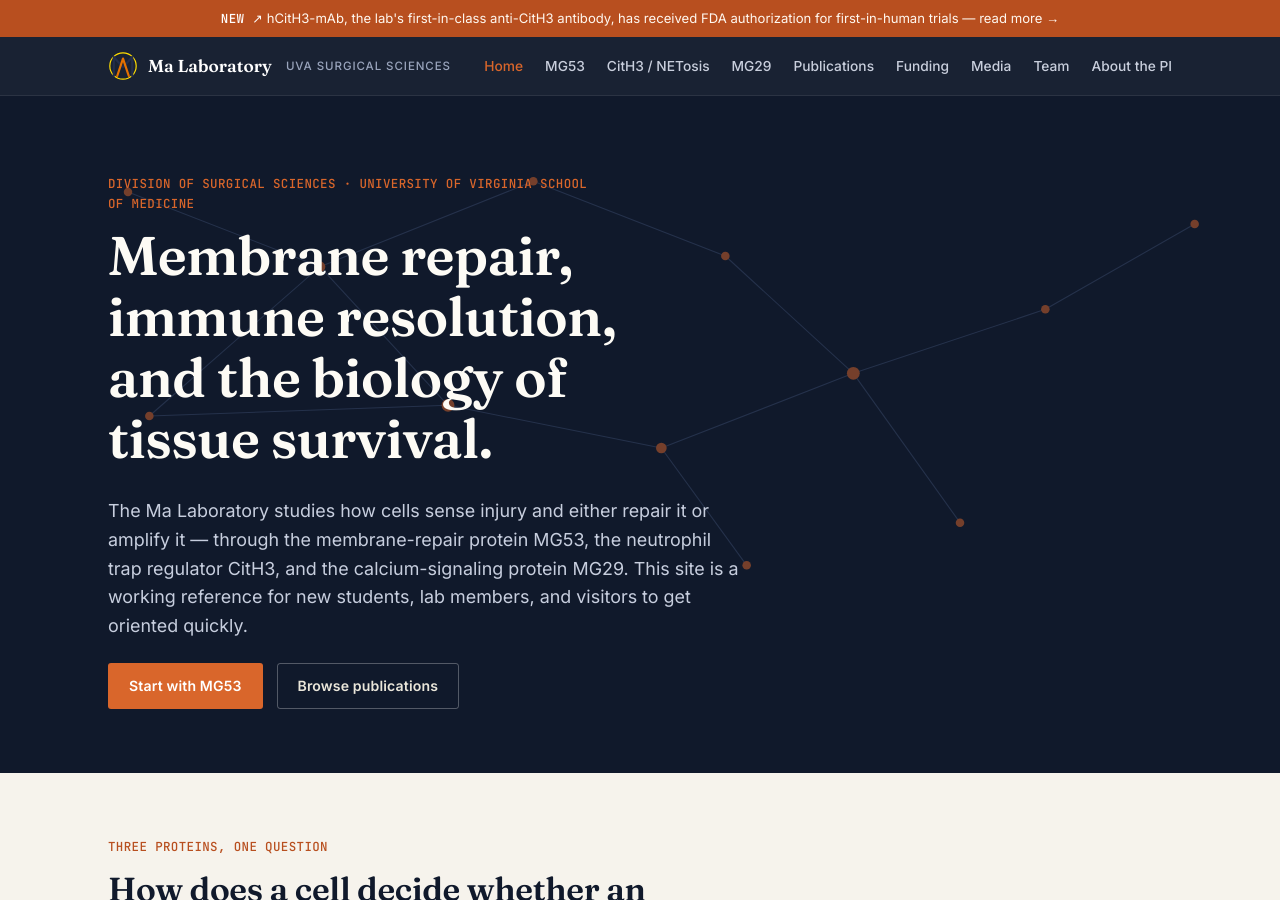
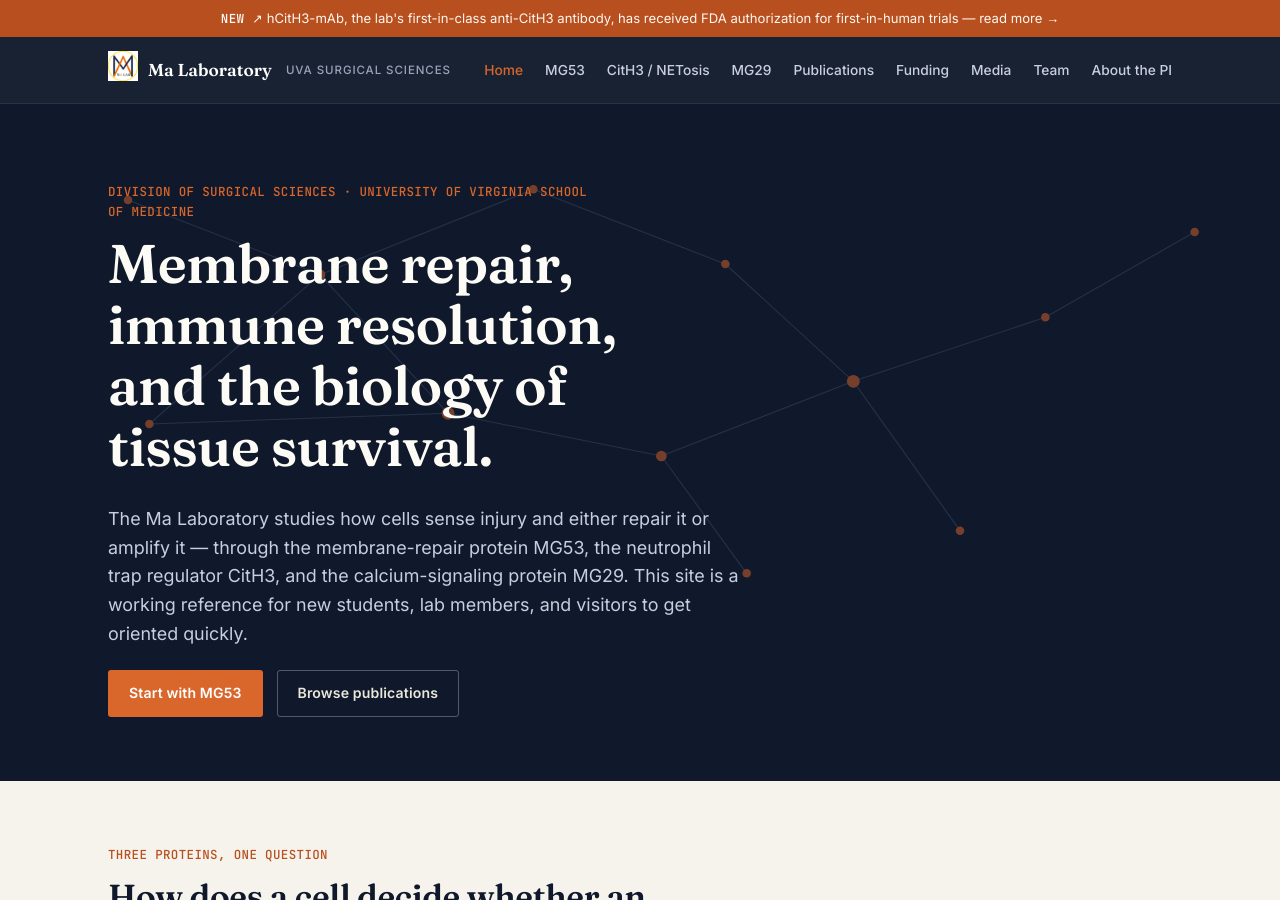
Before and after one commit to mjf6e/Ma-Lab-Research-Portfolio, a Jekyll site: the page built from index.html, in a window 1280 px wide and 900 px high. Built offline with Jekyll 4.4.1, drawn with Linux system fonts in a browser that asks for light colours.

Commit message:
Use the real uploaded logo file for nav and favicon

```diff
--- a/_layouts/default.html
+++ b/_layouts/default.html
@@ -5,9 +5,8 @@
 <meta name="viewport" content="width=device-width, initial-scale=1.0">
 <title>{% if page.title %}{{ page.title }} · {% endif %}Ma Laboratory</title>
 <meta name="description" content="{{ page.description | default: site.description }}">
-<link rel="icon" type="image/svg+xml" href="{{ '/assets/images/ma-lab-icon.svg' | relative_url }}">
-<link rel="alternate icon" href="{{ '/assets/images/ma-lab-icon.svg' | relative_url }}">
-<link rel="apple-touch-icon" href="{{ '/assets/images/ma-lab-icon.svg' | relative_url }}">
+<link rel="icon" type="image/jpeg" href="{{ '/Asset%202.jpg' | relative_url }}">
+<link rel="apple-touch-icon" href="{{ '/Asset%202.jpg' | relative_url }}">
 <link rel="stylesheet" href="{{ '/assets/style.css' | relative_url }}">
 </head>
 <body>
@@ -20,7 +19,7 @@
 <header class="site-header">
   <nav class="nav">
     <a class="brand" href="{{ '/' | relative_url }}" style="text-decoration:none;">
-      <img src="{{ '/assets/images/ma-lab-icon.svg' | relative_url }}" alt="Ma Laboratory logo" class="brand-logo"> Ma Laboratory <span class="sub">UVA Surgical Sciences</span>
+      <span class="brand-logo-wrap"><img src="{{ '/Asset%202.jpg' | relative_url }}" alt="Ma Laboratory logo" class="brand-logo"></span> Ma Laboratory <span class="sub">UVA Surgical Sciences</span>
     </a>
     <div class="navlinks">
       <a href="{{ '/' | relative_url }}" {% if page.url == '/' %}class="active"{% endif %}>Home</a>
```
